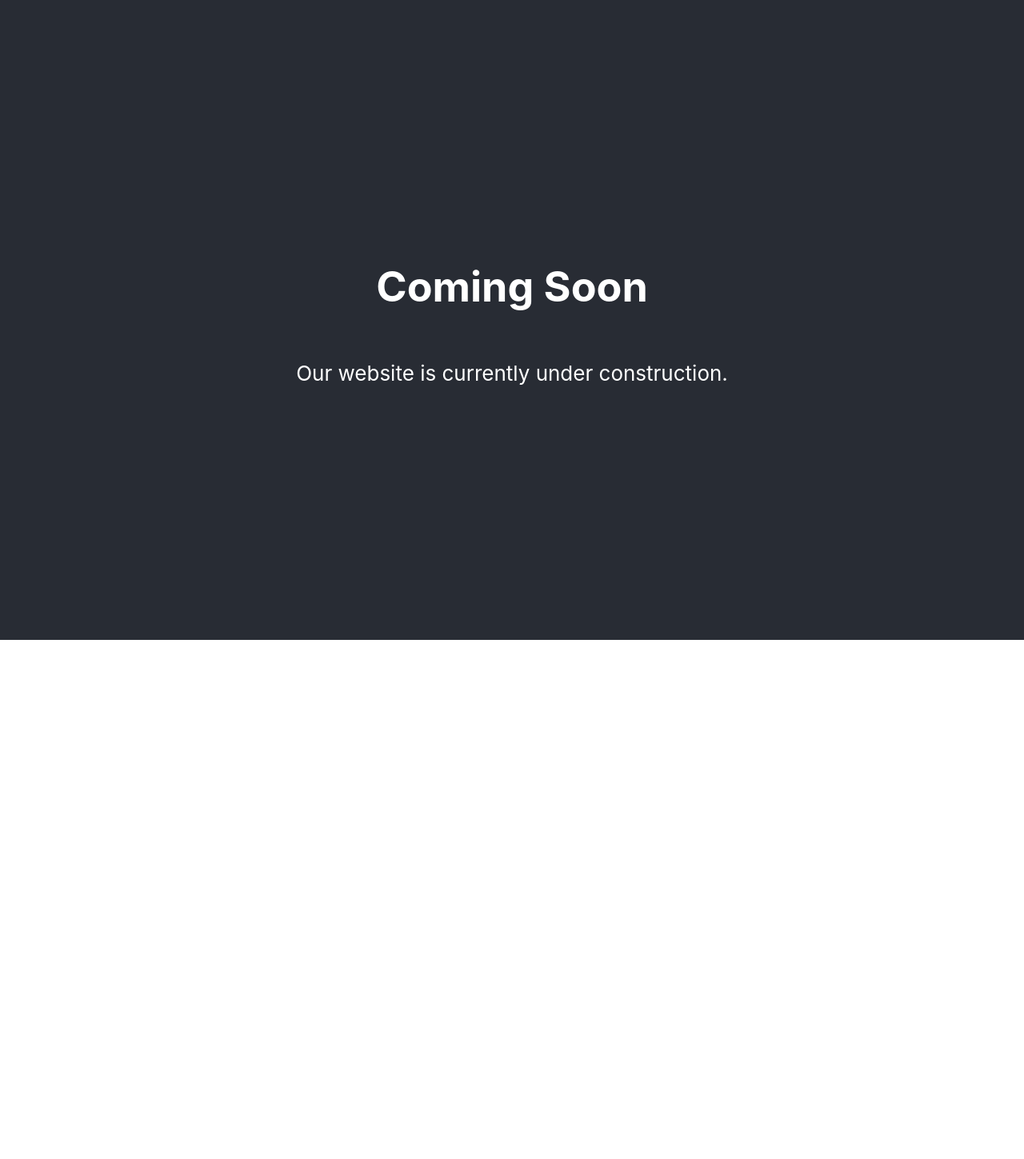
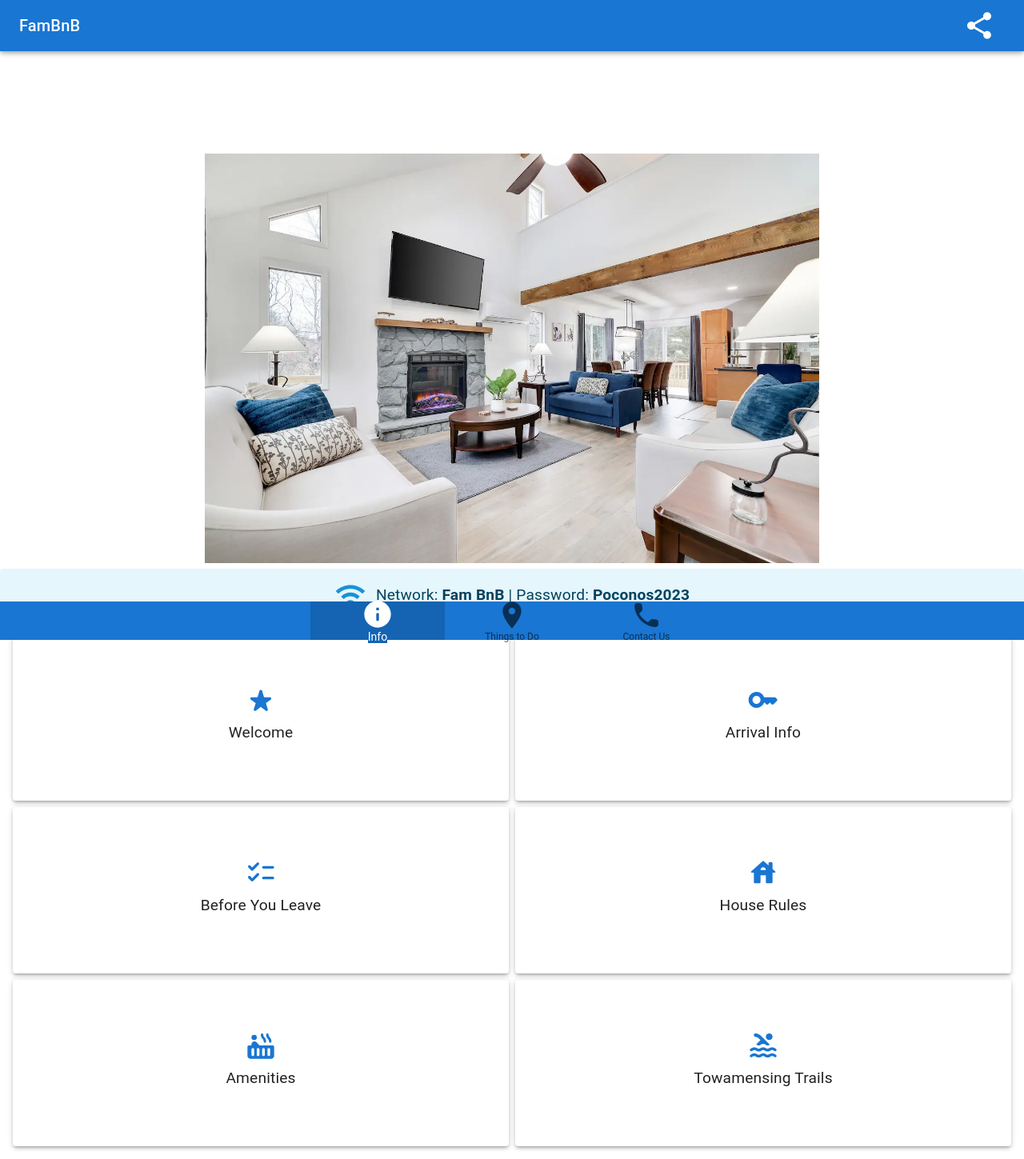
Before and after one commit to nicolasdossantos/fambnbrentals, a React (Create React App) app: page / in a window 1280 px wide. Shown: the whole page at 80% size. Before the commit the page ends 800 px from the top, so only its background shows below. Built offline with nearby package versions, Linux system fonts and the light colour scheme.

Commit message:
front page

```diff
--- a/src/App.css
+++ b/src/App.css
@@ -14,19 +14,49 @@
 }
 
 .App-header {
-  background-color: #282c34;
+  background-color: "white";
   min-height: 100vh;
   display: flex;
   flex-direction: column;
   align-items: center;
   justify-content: center;
   font-size: calc(10px + 2vmin);
-  color: white;
+  color: black;
 }
 
 .App-link {
   color: #61dafb;
 }
+
+#coverImage {
+  width: 60%;
+  height: 60%;
+  margin-top: 15%;
+  position: relative;
+
+}
+
+.alert  {
+ display: flex;
+  align-items: center; /* Aligns items on the cross axis */
+  justify-content: center;
+
+}
+
+.alert-text {
+  font-size: 1.2rem !important;
+  line-height: 0px !important; /* should be equal to the container's height */
+  text-align: center !important;
+
+}
+
+.center-div {
+  display: flex;
+  align-items: center; /* Aligns items on the cross axis */
+  justify-content: center; /* Aligns items on the main axis */
+  height: 100vh; /* You might want to adjust the height */
+}
+
 
 @keyframes App-logo-spin {
   from {
--- a/src/App.js
+++ b/src/App.js
@@ -1,14 +1,36 @@
 import React from 'react';
 import './App.css';
+import TileGrid from './Components/DigitalGuidebook/TileGrid';
+import coverImage from './cover.png'
+import Header from './Components/DigitalGuidebook/Header';
+import Footer from './Components/DigitalGuidebook/Footer';
+import Alert from '@mui/material/Alert';
+import WifiIcon from '@mui/icons-material/Wifi';
 
 function App() {
+
+
+
   return (
     <div className="App">
-      <header className="App-header">
-        <h1>Coming Soon</h1>
-        <p>Our website is currently under construction.</p>
-      </header>
+      <Header props={window}></Header>
+      <div >
+
+        <div>
+          <img id="coverImage" src={coverImage} alt="logo" />
+        </div>
+        <Alert className="alert" severity="info" icon={<WifiIcon></WifiIcon>}>
+          <p className="alert-text">Network: <b>Fam BnB</b> | Password: <b>Poconos2023</b></p>
+
+          </Alert>
+        <TileGrid></TileGrid>
+      </div>
+
+
+
+      <Footer></Footer>
     </div>
+
   );
 }
 
--- a/src/Components/DigitalGuidebook/Footer.js
+++ b/src/Components/DigitalGuidebook/Footer.js
@@ -0,0 +1,34 @@
+import * as React from 'react';
+import Box from '@mui/material/Box';
+import BottomNavigation from '@mui/material/BottomNavigation';
+import BottomNavigationAction from '@mui/material/BottomNavigationAction';
+import RestoreIcon from '@mui/icons-material/Restore';
+import FavoriteIcon from '@mui/icons-material/Favorite';
+import LocationOnIcon from '@mui/icons-material/LocationOn';
+import CallRoundedIcon from '@mui/icons-material/CallRounded';
+import InfoRoundedIcon from '@mui/icons-material/InfoRounded';
+import '../../style/Footer.css'
+
+export default function Footer() {
+  const [value, setValue] = React.useState(0);
+
+  return (
+    <Box  >
+      <BottomNavigation
+        className="footer"
+
+        showLabels
+        value={value}
+        onChange={(event, newValue) => {
+          setValue(newValue);
+        }}
+      >
+        <BottomNavigationAction label="Info" icon={<InfoRoundedIcon />} />
+        <BottomNavigationAction label="Things to Do" icon={<LocationOnIcon />} />
+        <BottomNavigationAction label="Contact Us" icon={<CallRoundedIcon />} />
+      </BottomNavigation>
+    </Box>
+  );
+
+
+}
--- a/src/Components/DigitalGuidebook/Header.js
+++ b/src/Components/DigitalGuidebook/Header.js
@@ -0,0 +1,61 @@
+import * as React from 'react';
+import PropTypes from 'prop-types';
+import AppBar from '@mui/material/AppBar';
+import Box from '@mui/material/Box';
+import CssBaseline from '@mui/material/CssBaseline';
+import Divider from '@mui/material/Divider';
+import Drawer from '@mui/material/Drawer';
+import IconButton from '@mui/material/IconButton';
+import List from '@mui/material/List';
+import ListItem from '@mui/material/ListItem';
+import ListItemButton from '@mui/material/ListItemButton';
+import ListItemText from '@mui/material/ListItemText';
+import MenuIcon from '@mui/icons-material/Menu';
+import Toolbar from '@mui/material/Toolbar';
+import Typography from '@mui/material/Typography';
+import Button from '@mui/material/Button';
+import ShareRoundedIcon from '@mui/icons-material/ShareRounded';
+
+const drawerWidth = 240;
+
+
+function Header(props) {
+  const { window } = props;
+
+
+
+  const container = window !== undefined ? () => window().document.body : undefined;
+
+  return (
+    <Box sx={{ display: 'flex' }}>
+      <CssBaseline />
+      <AppBar component="nav">
+        <Toolbar>
+          <Typography
+            variant="h6"
+            component="div"
+            textAlign="left"
+            sx={{ flexGrow: 1, display: { xs: 'none', sm: 'block' } }}
+          >
+            FamBnB
+          </Typography>
+          <Box sx={{ display: { xs: 'none', sm: 'block' } }}>
+              <Button sx={{ color: '#fff' }}>
+                <ShareRoundedIcon  />
+              </Button>
+
+          </Box>
+        </Toolbar>
+      </AppBar>
+      <nav>
+      </nav>
+
+    </Box>
+  );
+}
+
+Header.propTypes = {
+  window: PropTypes.func,
+};
+
+export default Header;
--- a/src/Components/DigitalGuidebook/SelectionTiles.js
+++ b/src/Components/DigitalGuidebook/SelectionTiles.js
@@ -0,0 +1,23 @@
+import React from 'react';
+import Paper from '@mui/material/Paper';
+
+const SelectionTiles = ({ title, icon: Icon }) => {
+
+    return (
+    <div>
+        <Paper elevation={3} className="tile">
+            <Icon className="tile-icon" />
+            <div className="tile-title">{title}</div>
+        </Paper>
+    </div>
+
+
+    );
+
+}
+
+
+
+
+
+export default SelectionTiles;
--- /dev/null
+++ b/src/Components/DigitalGuidebook/TileGrid.js
@@ -0,0 +1,57 @@
+import React from 'react';
+import Grid from '@mui/material/Grid';
+import InfoCard from './InfoCard';
+import StarRateRoundedIcon from '@mui/icons-material/StarRateRounded';
+import KeyRoundedIcon from '@mui/icons-material/KeyRounded';
+import ChecklistRoundedIcon from '@mui/icons-material/ChecklistRounded';
+import HouseRoundedIcon from '@mui/icons-material/HouseRounded';
+import HotTubRoundedIcon from '@mui/icons-material/HotTubRounded';
+import PoolRoundedIcon from '@mui/icons-material/PoolRounded';
+import SelectionTiles from './SelectionTiles';
+import '../../style/SelectionTile.css'
+
+const TileGrid = () => {
+    const tilesData = [
+        {
+            title: "Welcome",
+            icon: StarRateRoundedIcon
+        },
+        {
+            title: "Arrival Info",
+            icon: KeyRoundedIcon
+        },
+        {
+            title: "Before You Leave",
+            icon: ChecklistRoundedIcon
+        },
+        {
+            title: "House Rules",
+            icon: HouseRoundedIcon
+        },
+        {
+            title: "Amenities",
+            icon: HotTubRoundedIcon
+        },
+        {
+            title: "Towamensing Trails",
+            icon: PoolRoundedIcon
+        }
+    ]
+
+    return (
+        <div className="grid">
+            <Grid spacing={1} container>
+                {tilesData.map((tile) => (
+                    <Grid item xs={6}>
+                        <SelectionTiles title={tile.title} icon={tile.icon} />
+                    </Grid>
+                ))}
+
+            </Grid>
+        </div>
+
+
+    )
+}
+
+export default TileGrid;
--- /dev/null
+++ b/src/style/Footer.css
@@ -0,0 +1,25 @@
+.footer {
+
+}
+
+.MuiBottomNavigation-root {
+    background-color: rgb(25, 118, 210) !important;
+    position: fixed !important;
+    bottom: 0 !important;
+    width: 100% !important;
+    z-index: 1000 !important;
+    height: 6% !important;
+
+}
+
+.Mui-selected {
+    color: white !important;
+    background-color: rgb(20, 100, 179) !important;
+
+}
+
+.MuiBottomNavigationAction-root {
+
+
+
+}
--- /dev/null
+++ b/src/style/SelectionTile.css
@@ -0,0 +1,28 @@
+.grid {
+    padding: 1rem;
+}
+
+.tile-title {
+    font-size: 1.2rem;
+    margin-bottom: 0.5rem;
+}
+
+.tile-icon {
+    color:rgb(25, 118, 210);
+}
+
+svg {
+    font-size: 2.5rem !important;
+}
+
+.tile {
+    padding-top: 10%;
+    padding-bottom: 10%;
+}
+
+.center-div {
+    display: flex;
+    align-items: center; /* Aligns items on the cross axis */
+    justify-content: center; /* Aligns items on the main axis */
+    height: 100vh; /* You might want to adjust the height */
+  }
```
Also changed, not shown: package.json (+13 -4 lines), src/cover.png (added), 1 other file (tests, documents, lock files or other folders).
